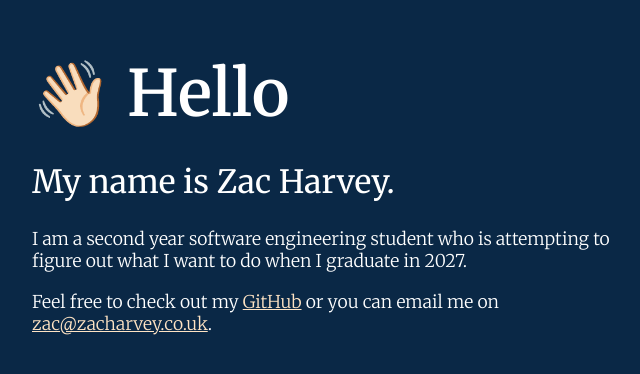
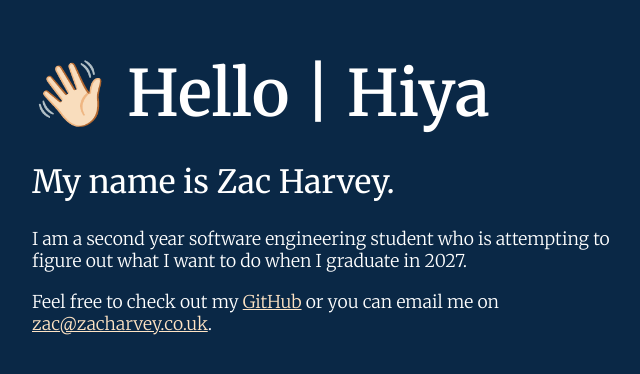
Before and after one commit to zwjhar/personal-website, a plain HTML site: page index.html in a window 1280 px wide. Shown: the part 206-580 px from the top of the page, without its empty margins (308-948 px from the left). Drawn offline with Linux system fonts and the light colour scheme.

Commit message:
Update index.html

```diff
--- a/index.html
+++ b/index.html
@@ -11,7 +11,7 @@
     <link rel="icon" type="image/x-icon" href="images/favicon.png">
 <body>
     <section class="main-body">
-        <h1>👋🏻 Hello</h1>
+        <h1>👋🏻 Hello | Hiya</h1>
         <h2>My name is Zac Harvey.</h2>
         <p>I am a second year software engineering student who is attempting to figure out what I want to do when I graduate in 2027.</p>
         <p>Feel free to check out my <a href="https://github.com/zwjhar">GitHub</a> or you can email me on <a href="mailto:zac@zacharvey.co.uk">zac@zacharvey.co.uk</a>.</p>
```
